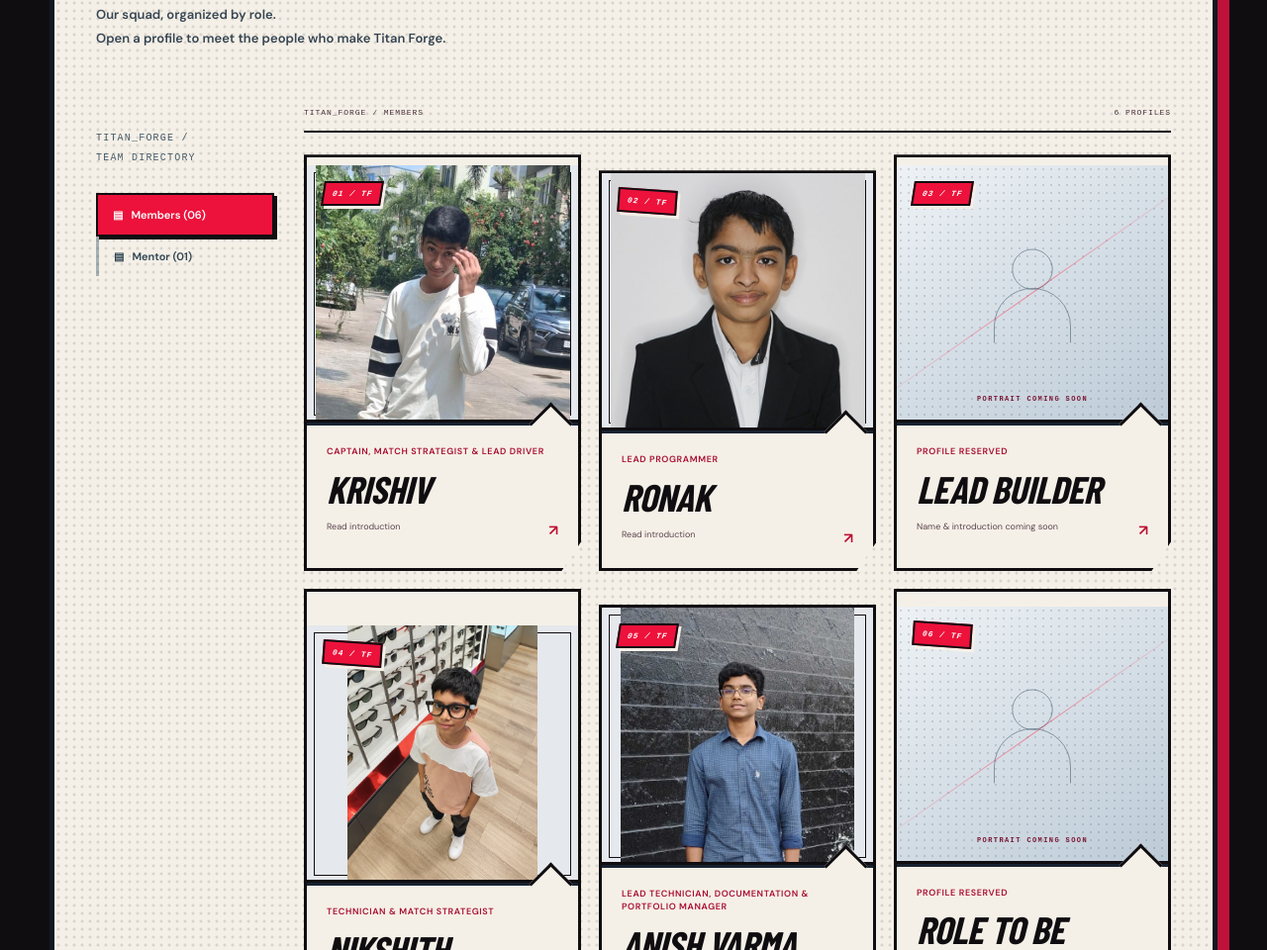
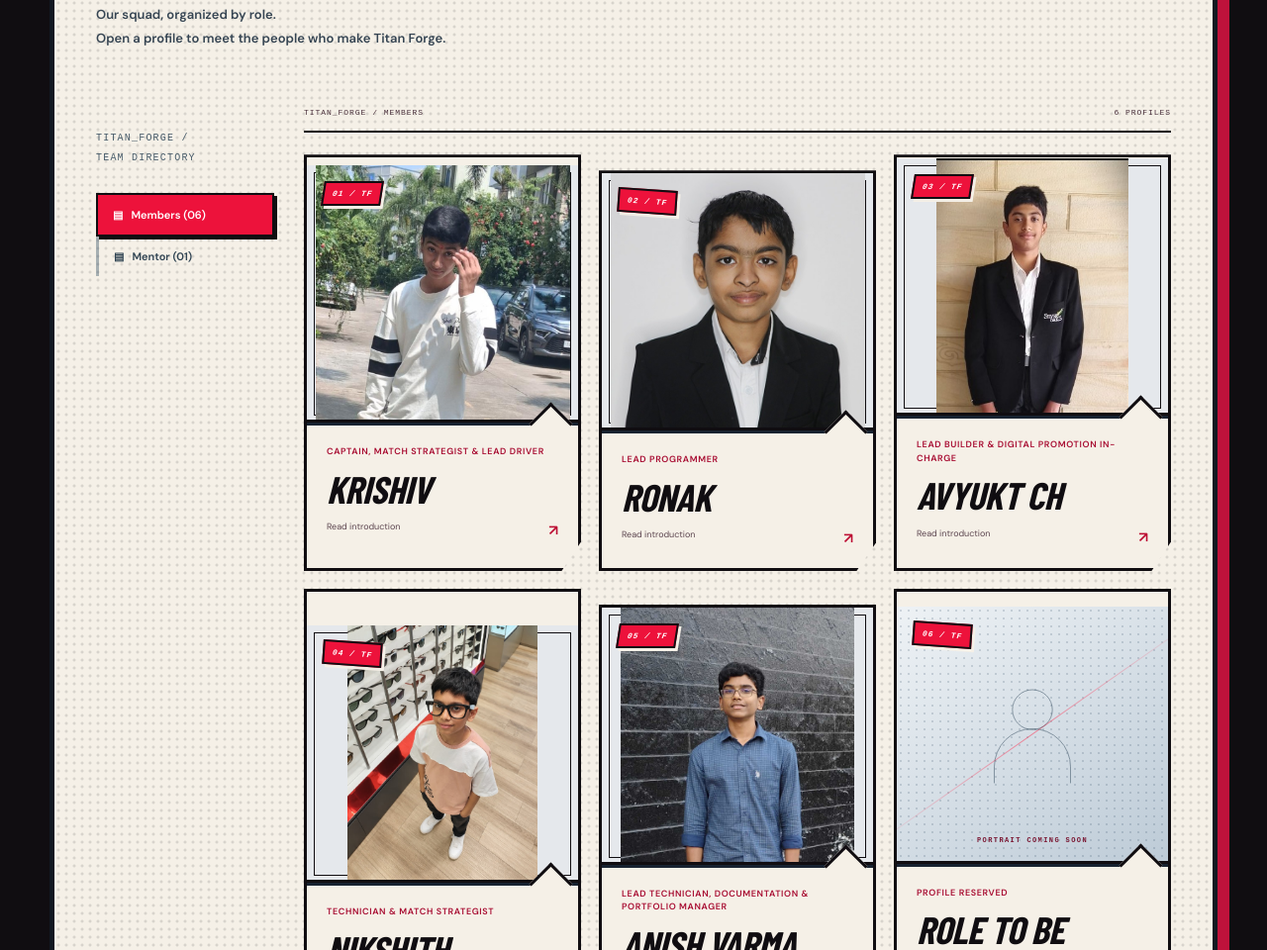
Before and after one commit to Ronak266/NRL-website, a plain HTML site: page index.html in a window 1280 px wide. Shown: the part 2696-3656 px from the top of the page at 99% size. Drawn offline with Linux system fonts and the light colour scheme; some packages are replaced by stand-ins of ours; a script that the page names is missing.

Commit message:
Add Avyukt's team profile and portrait

```diff
--- a/index.html
+++ b/index.html
@@ -807,11 +807,12 @@ const members=[
     "photoPosition": "50% 32%"
   },
   {
-    "name": "To be introduced",
-    "role": "Lead Builder",
-    "pending": true,
-    "bio": "This profile is reserved for Titan Forge’s lead builder. Their name, introduction, and photo will be added when shared.",
-    "photo": ""
+    "name": "Avyukt CH",
+    "role": "Lead Builder & Digital Promotion In-charge",
+    "school": "Silver Oaks International School, Hyderabad",
+    "bio": "Hey everyone! I'm Avyukt from Silver Oaks International School, Hyderabad, and I'm the lead builder and digital promotion in-charge of our NRL team! I love building robots, creating awesome websites, and exploring front-end development, UI/UX design, and AI prompting. I'm all about turning crazy ideas into cool creations. When I'm not coding or building, you'll find me playing badminton or volleyball.",
+    "photo": "assets/team/avyukt-ch.jpg",
+    "photoPosition": "50% 32%"
   },
   {
     "name": "Nikshith",
```
Also changed, not shown: assets/team/avyukt-ch.jpg (added).
